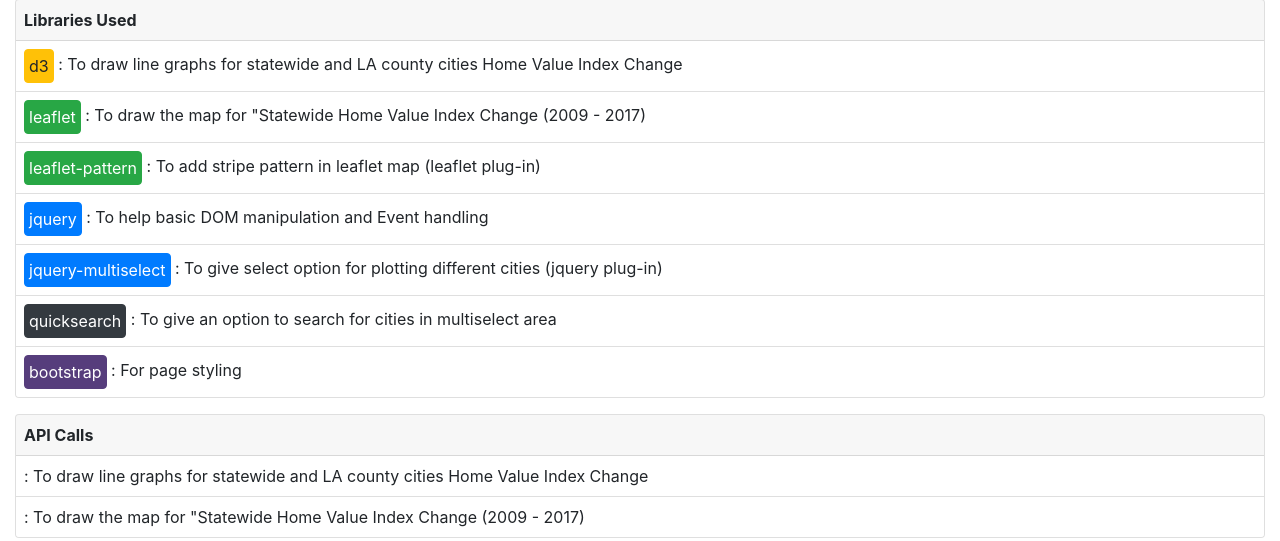
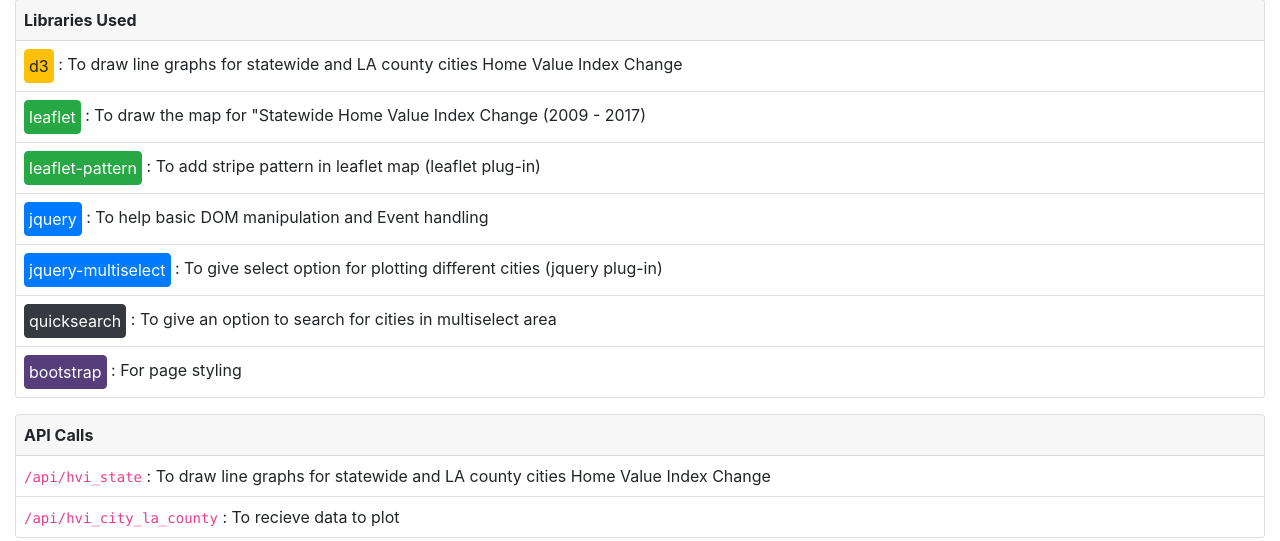
Before and after one commit to syw1016/project2, a Flask app: page /hvi in a window 1280 px wide. Shown: the part 163-704 px from the top of the page. Run offline with Flask 2, Linux system fonts and the light colour scheme; parts of the project's set-up code (start-up, migrations or seed data) failed here and were passed over; some libraries are stand-ins or nearby versions.

Commit message:
api route info

```diff
--- a/templates/hvi.html
+++ b/templates/hvi.html
@@ -53,8 +53,8 @@
   <div class="card mb-3">
     <div class="card-header p-2"><strong>API Calls</strong></div>
     <ul class="list-group list-group-flush">
-      <li class="list-group-item p-2"><code></code> : To draw line graphs for statewide and LA county cities Home Value Index Change</li>
-      <li class="list-group-item p-2"><code></code> : To draw the map for "Statewide Home Value Index Change (2009 - 2017)</li>
+      <li class="list-group-item p-2"><code>/api/hvi_state</code> : To draw line graphs for statewide and LA county cities Home Value Index Change</li>
+      <li class="list-group-item p-2"><code>/api/hvi_city_la_county</code> : To recieve data to plot </li>
     </ul>
   </div>
 
```
